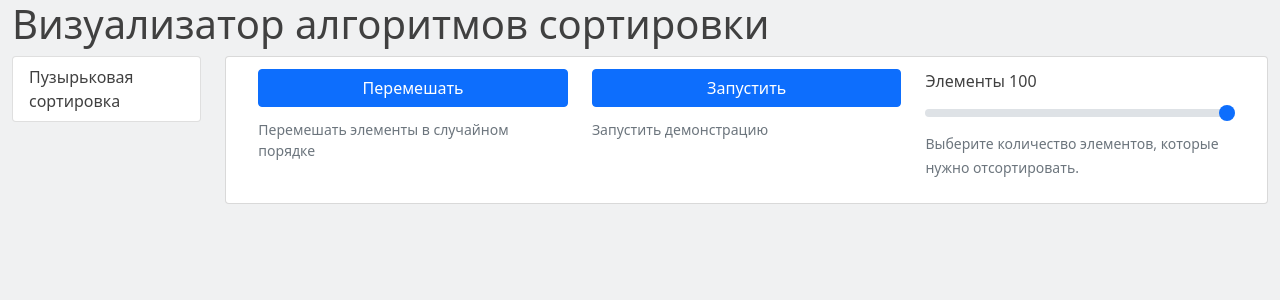
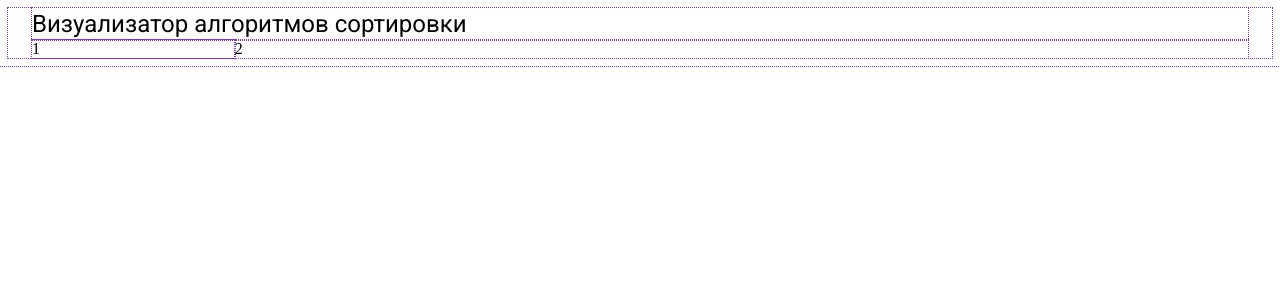
Before and after one commit to Qtrixnet/alghoritms, a React (Create React App) app: page /#/quick-sort in a window 1280 px wide. Before the commit this address led to /. Shown: the top 300 px of the page. Built offline with nearby package versions, Linux system fonts and the light colour scheme.

Commit message:
feat: add mui

```diff
--- a/public/index.html
+++ b/public/index.html
@@ -1,10 +1,11 @@
 <!DOCTYPE html>
 <html lang="en">
 <head>
-    <meta charset="utf-8" />
-    <link rel="icon" href="%PUBLIC_URL%/favicon.ico" />
-    <meta name="viewport" content="width=device-width, initial-scale=1" />
-    <meta name="theme-color" content="#000000" />
+    <meta charset="utf-8"/>
+    <link rel="icon" href="%PUBLIC_URL%/favicon.ico"/>
+    <link rel="stylesheet" href="https://fonts.googleapis.com/css?family=Roboto:300,400,500,700&display=swap"/>
+    <meta name="viewport" content="width=device-width, initial-scale=1"/>
+    <meta name="theme-color" content="#000000"/>
     <meta
             name="description"
             content="Web site created using create-react-app"
--- a/src/components/app/app.tsx
+++ b/src/components/app/app.tsx
@@ -1,23 +1,15 @@
 import './app.scss';
 import {FC} from "react";
-import 'bootstrap/dist/css/bootstrap.min.css';
-import {Container, Row, Col} from "react-bootstrap";
-import Navigation from "../navigation/navigation";
-import Visualizer from "../visualizer/visualizer";
+import {Container} from "@mui/material";
 import Header from "../header/header";
+import Main from "../main/main";
+
 
 const App: FC = () => {
   return (
-    <Container fluid className="app">
+    <Container maxWidth={false}>
       <Header/>
-      <Row>
-        <Col sm="2">
-          <Navigation/>
-        </Col>
-        <Col>
-          <Visualizer/>
-        </Col>
-      </Row>
+      <Main/>
     </Container>
   );
 }
--- a/src/components/control-panel/control-panel.tsx
+++ b/src/components/control-panel/control-panel.tsx
@@ -1,42 +1,11 @@
-import React, {FC, FormEvent, useState} from 'react';
-import {Col, Form, Button} from "react-bootstrap";
+import {FC} from 'react';
 
 const ControlPanel: FC = () => {
-  const [elements, setElements] = useState(100);
-
-  const handleChangeElementsCount = (evt: FormEvent<HTMLInputElement>) => {
-    // @ts-ignore
-    setElements(evt.target.value)
-  }
 
   return (
-    <Form className="d-flex gap-4 p-2">
-      <Col>
-        <Form.Group className="mb-3 mt-1 d-grid gap-2">
-          <Button variant="primary">Перемешать</Button>
-          <Form.Text className="text-muted">
-            Перемешать элементы в случайном порядке
-          </Form.Text>
-        </Form.Group>
-      </Col>
-      <Col>
-        <Form.Group className="mb-3 mt-1 d-grid gap-2">
-          <Button variant="primary">Запустить</Button>
-          <Form.Text className="text-muted">
-            Запустить демонстрацию
-          </Form.Text>
-        </Form.Group>
-      </Col>
-      <Col>
-        <Form.Group className="mb-3 mt-1">
-          <Form.Label>Элементы {elements}</Form.Label>
-          <Form.Range value={elements} onChange={handleChangeElementsCount}/>
-          <Form.Text className="text-muted">
-            Выберите количество элементов, которые нужно отсортировать.
-          </Form.Text>
-        </Form.Group>
-      </Col>
-    </Form>
+    <div>
+      123
+    </div>
   );
 };
 
--- a/src/components/header/header.tsx
+++ b/src/components/header/header.tsx
@@ -1,15 +1,13 @@
-import {Row, Col} from "react-bootstrap";
 import {FC} from "react";
+import {Box, Typography} from "@mui/material";
 
 const Header: FC = () => {
   return (
-    <Row className="header">
-      <Col className="header__column">
-        <h1 className="header__title">
-          Визуализатор алгоритмов сортировки
-        </h1>
-      </Col>
-    </Row>
+    <Box>
+      <Typography variant="h5" component="h1">
+        Визуализатор алгоритмов сортировки
+      </Typography>
+    </Box>
   );
 };
 
--- /dev/null
+++ b/src/components/main/main.tsx
@@ -0,0 +1,17 @@
+import {FC} from "react";
+import Grid from '@mui/material/Grid';
+
+const Main: FC = () => {
+  return (
+    <Grid container>
+      <Grid item xs={2}>
+        1
+      </Grid>
+      <Grid item xs={10}>
+        2
+      </Grid>
+    </Grid>
+  );
+};
+
+export default Main;
--- a/src/components/navigation/navigation.tsx
+++ b/src/components/navigation/navigation.tsx
@@ -1,20 +1,19 @@
 import './navigation.scss';
 import {FC} from "react";
-import {ListGroup} from "react-bootstrap";
 import {NavLink} from "react-router-dom";
 
 const Navigation: FC = () => {
   return (
-    <ListGroup className="navigation">
-      <ListGroup.Item className="navigation__item">
+    <div className="navigation">
+      <div className="navigation__item">
         <NavLink
           className="navigation__link"
           to="/quick-sort"
         >
           Пузырьковая сортировка
         </NavLink>
-      </ListGroup.Item>
-    </ListGroup>
+      </div>
+    </div>
   );
 };
 
--- a/src/components/visualizer/visualizer.tsx
+++ b/src/components/visualizer/visualizer.tsx
@@ -1,13 +1,12 @@
 import './visualizer.scss';
 import React, {FC} from 'react';
-import {Container} from "react-bootstrap";
 import ControlPanel from "../control-panel/control-panel";
 
 const Visualizer: FC = () => {
   return (
-    <Container fluid className="visualizer">
+    <div className="visualizer">
       <ControlPanel />
-    </Container>
+    </div>
   );
 };
 
--- a/src/index.css
+++ b/src/index.css
@@ -1,3 +1,3 @@
 * {
-  /*outline: 1px dotted white;*/
+  outline: 1px dotted blueviolet;
 }
```
Also changed, not shown: package.json (+4 -3 lines), 1 other file (tests, documents, lock files or other folders). Lines whose indentation alone changed are shown as unchanged.
